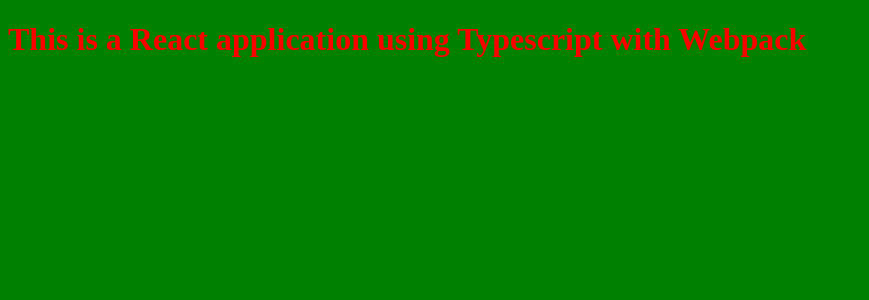
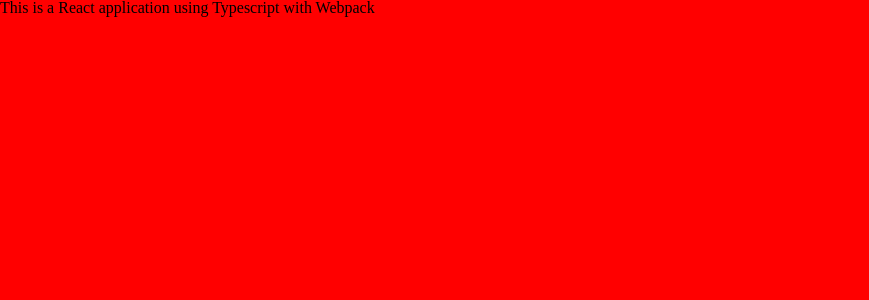
Before and after one commit to tkwok/client-react, a React app: page / in a window 1280 px wide. Shown: the top 300 px of the page, without its empty margins (0-869 px from the left). Built offline with nearby package versions, Linux system fonts and the light colour scheme; the HTML template or start-up script is replaced by a standard one.

Commit message:
added sass entry to main.scss

```diff
--- a/src/asset/css/_base.scss
+++ b/src/asset/css/_base.scss
@@ -1,6 +1,17 @@
 /* resets, variables, mixins, and utility CSS  */
 
-html, body, div, span, applet, object, iframe, h1, h2, h3, h4, h5, h6, p, blockquote, pre, a, abbr, acronym, address, big, cite, code, del, dfn, em, img, ins, kbd, q, s, samp, small, strike, strong, sub, sup, tt, var, b, u, i, center, dl, dt, dd, ol, ul, li, fieldset, form, label, legend, table, caption, tbody, tfoot, thead, tr, th, td, article, aside, canvas, details, embed, figure, figcaption, footer, header, hgroup, menu, nav, output, ruby, section, summary, time, mark, audio, video {
+/* CSS reset start */
+html, body, div, span, applet, object,
+iframe, h1, h2, h3, h4, h5, h6, p, blockquote,
+pre, a, abbr, acronym, address, big, cite, code,
+del, dfn, em, img, ins, kbd, q, s, samp, small,
+strike, strong, sub, sup, tt, var, b, u, i,
+center, dl, dt, dd, ol, ul, li, fieldset, form,
+label, legend, table, caption, tbody, tfoot,
+thead, tr, th, td, article, aside, canvas,
+details, embed, figure, figcaption, footer,
+header, hgroup, menu, nav, output, ruby,
+section, summary, time, mark, audio, video {
     margin: 0;
     padding: 0;
     border: 0;
@@ -9,7 +20,8 @@
     vertical-align: baseline;
 }
 
-article, aside, details, figcaption, figure, footer, header, hgroup, menu, nav, section {
+article, aside, details, figcaption, figure,
+footer, header, hgroup, menu, nav, section {
     display: block;
 }
 
@@ -50,3 +62,8 @@
     border: 0;
     cursor: pointer;
 }
+/* CSS reset end */
+
+body {
+    background-color: red;
+}
--- a/src/styles.scss
+++ /dev/null
@@ -1,5 +0,0 @@
-body {
-    background-color: green;
-    color: red;
-    font-size: 1em;
-}
--- a/webpack.dev.config.js
+++ b/webpack.dev.config.js
@@ -8,7 +8,7 @@
   mode: "development",
   entry: {
     app: "./src/App.tsx",
-    style: "./src/styles.scss"
+    style: "./src/asset/css/main.scss"
   },
   output: {
     path: path.resolve(__dirname, "dist"),
```
